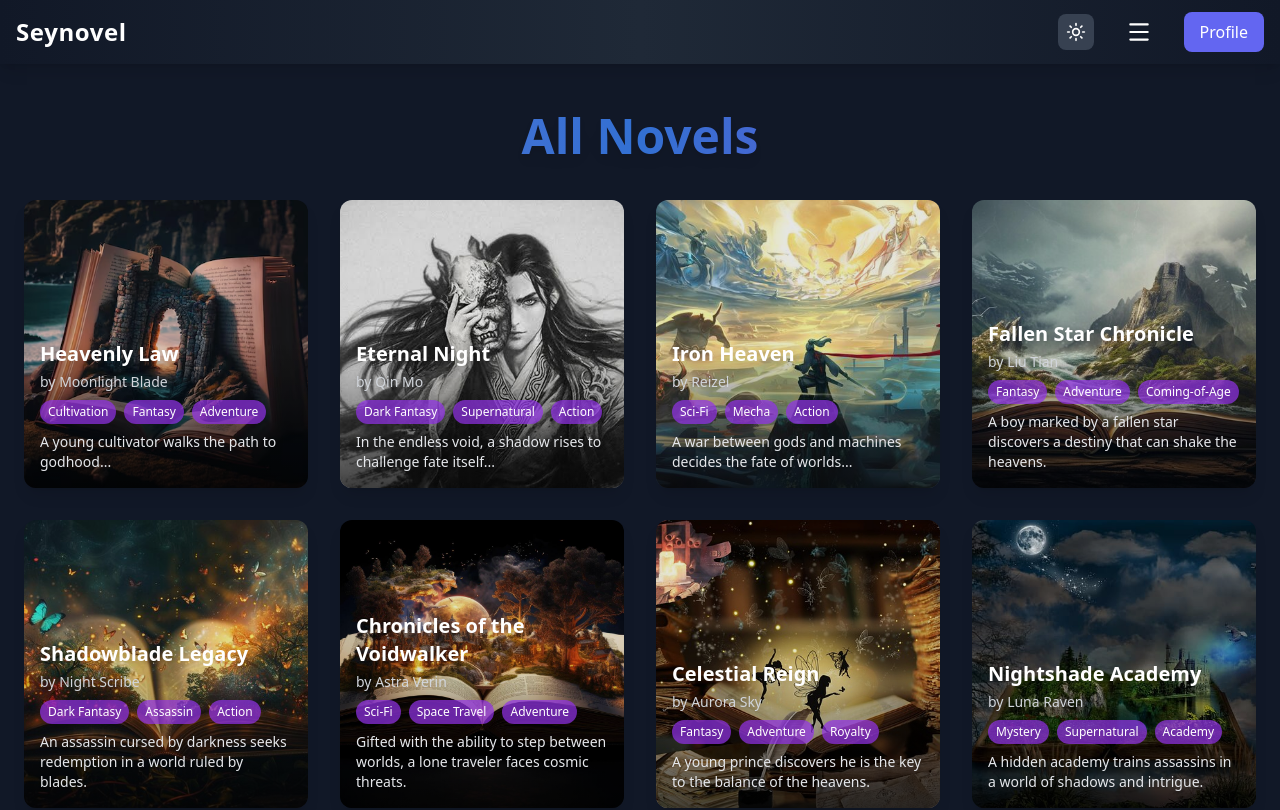
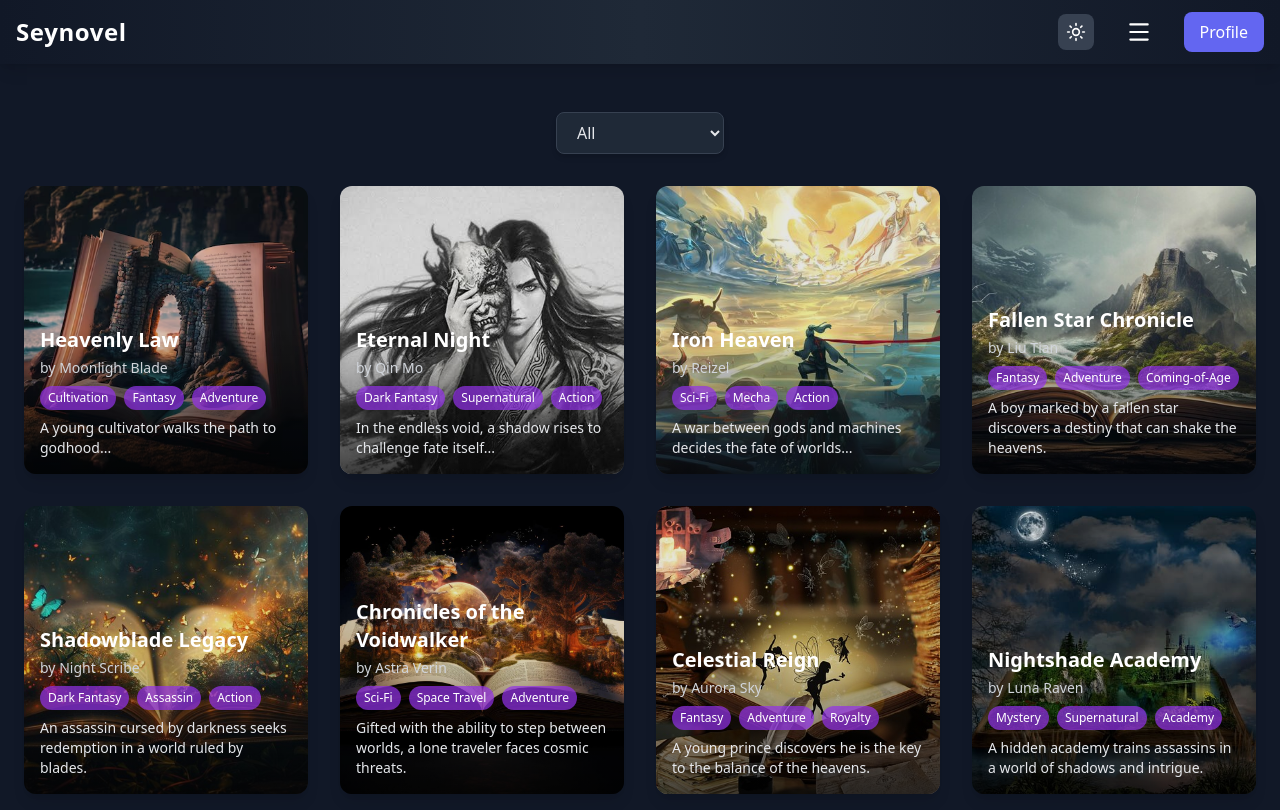
Before and after one commit to Rangsey0/novel-reading-website, a React (Create React App) app: page /browse in a window 1280 px wide. Shown: the top 810 px of the page. Built offline with nearby package versions, Linux system fonts and the light colour scheme.

Commit message:
add genre filter

```diff
--- a/src/pages/AllNovels.jsx
+++ b/src/pages/AllNovels.jsx
@@ -4,36 +4,79 @@ import { Link } from "react-router-dom";
 function AllNovels() {
   const [novels, setNovels] = useState([]);
   const [currentPage, setCurrentPage] = useState(1);
+  const [selectedGenre, setSelectedGenre] = useState("All");
+  const [genres, setGenres] = useState([]);
 
-  const novelsPerPage = 12; // You can change this
+  const novelsPerPage = 12;
 
   useEffect(() => {
     fetch("/data/novels.json")
       .then((res) => res.json())
-      .then((data) => setNovels(data))
+      .then((data) => {
+        setNovels(data);
+
+        // extract all unique genres from novels
+        const allGenres = new Set();
+        data.forEach((novel) => {
+          if (novel.genre) {
+            novel.genre.forEach((g) => allGenres.add(g));
+          }
+        });
+
+        setGenres(["All", ...Array.from(allGenres)]);
+      })
       .catch((err) => console.error("Failed to load novels:", err));
   }, []);
 
-  // Calculate pages
-  const totalPages = Math.ceil(novels.length / novelsPerPage);
+  // Filter novels by selected genre
+  const filteredNovels =
+    selectedGenre === "All"
+      ? novels
+      : novels.filter((novel) => novel.genre?.includes(selectedGenre));
 
-  // Slice novels for current page
+  // Pagination
+  const totalPages = Math.ceil(filteredNovels.length / novelsPerPage);
+
   const indexOfLast = currentPage * novelsPerPage;
   const indexOfFirst = indexOfLast - novelsPerPage;
-  const currentNovels = novels.slice(indexOfFirst, indexOfLast);
+  const currentNovels = filteredNovels.slice(indexOfFirst, indexOfLast);
 
   const goToPage = (page) => {
     if (page >= 1 && page <= totalPages) {
       setCurrentPage(page);
-      window.scrollTo({ top: 0, behavior: "smooth" }); // Scroll to top
+      window.scrollTo({ top: 0, behavior: "smooth" });
     }
   };
 
   return (
     <div className="container mx-auto px-4 py-8">
-      <h1 className="text-5xl font-extrabold mb-10 text-center bg-clip-text text-transparent bg-gradient-to-r from-indigo-400 via-blue-500 to-purple-500 drop-shadow-lg animate-pulse">
-        All Novels
-      </h1>
+      {/* Genre Filter */}
+      <div className="flex justify-center mb-8">
+        <select
+          value={selectedGenre}
+          onChange={(e) => {
+            setSelectedGenre(e.target.value);
+            setCurrentPage(1);
+          }}
+          className="
+      px-4 py-2 rounded-lg shadow-md border
+      bg-white text-gray-800
+      dark:bg-gray-800 dark:text-gray-200 dark:border-gray-700
+      focus:outline-none focus:ring-2 focus:ring-indigo-500
+      transition
+    "
+        >
+          {genres.map((g, idx) => (
+            <option
+              key={idx}
+              value={g}
+              className="dark:bg-gray-800 dark:text-gray-200"
+            >
+              {g}
+            </option>
+          ))}
+        </select>
+      </div>
 
       {/* Novels Grid */}
       <div className="grid grid-cols-1 sm:grid-cols-2 md:grid-cols-3 lg:grid-cols-4 gap-8">
@@ -49,15 +92,11 @@ function AllNovels() {
               className="w-full h-72 object-cover brightness-90 group-hover:brightness-75 transition-all duration-300"
             />
 
-            <div className="absolute inset-0 bg-gradient-to-t from-black via-transparent to-transparent opacity-70 group-hover:opacity-90 transition-opacity duration-300"></div>
+            <div className="absolute inset-0 bg-gradient-to-t from-black via-transparent to-transparent opacity-70 group-hover:opacity-90"></div>
 
             <div className="absolute bottom-0 p-4">
-              <h2 className="text-xl font-bold text-white drop-shadow-lg">
-                {novel.title}
-              </h2>
-              <p className="text-gray-300 text-sm mt-1 drop-shadow-sm">
-                by {novel.author}
-              </p>
+              <h2 className="text-xl font-bold text-white">{novel.title}</h2>
+              <p className="text-gray-300 text-sm mt-1">by {novel.author}</p>
 
               {/* Genres */}
               {novel.genre && (
@@ -73,7 +112,7 @@ function AllNovels() {
                 </div>
               )}
 
-              <p className="text-gray-200 text-sm mt-2 line-clamp-3 drop-shadow-sm">
+              <p className="text-gray-200 text-sm mt-2 line-clamp-3">
                 {novel.description}
               </p>
             </div>
```
